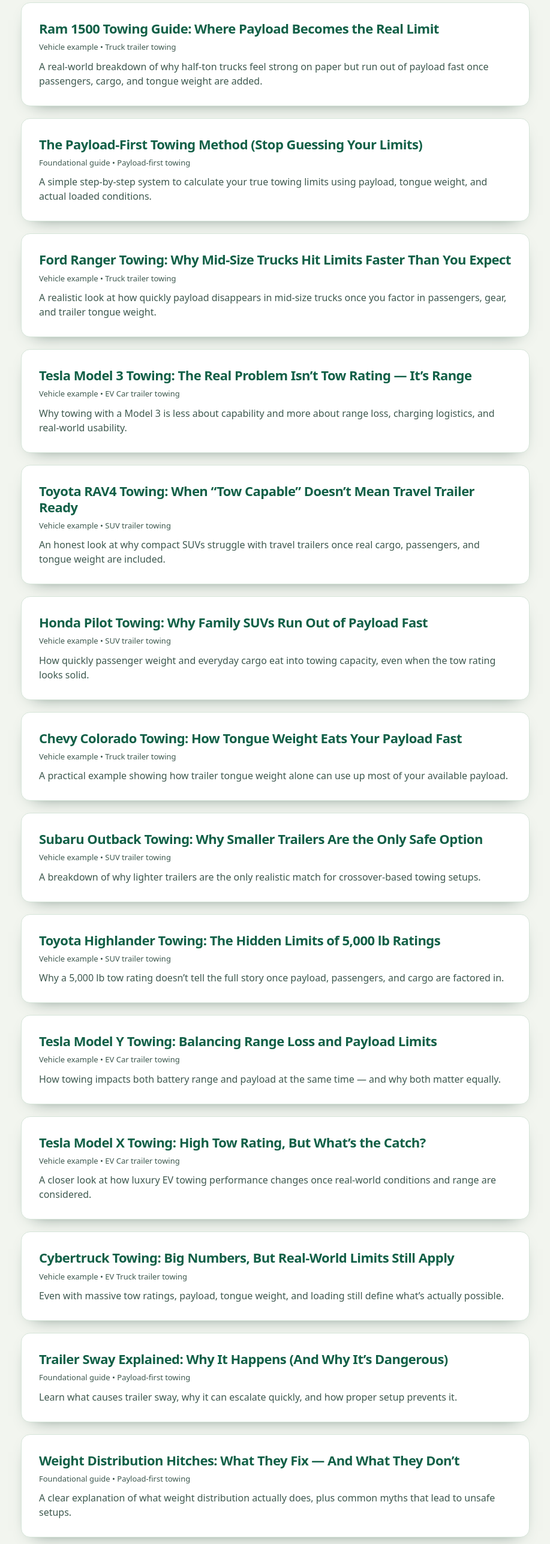
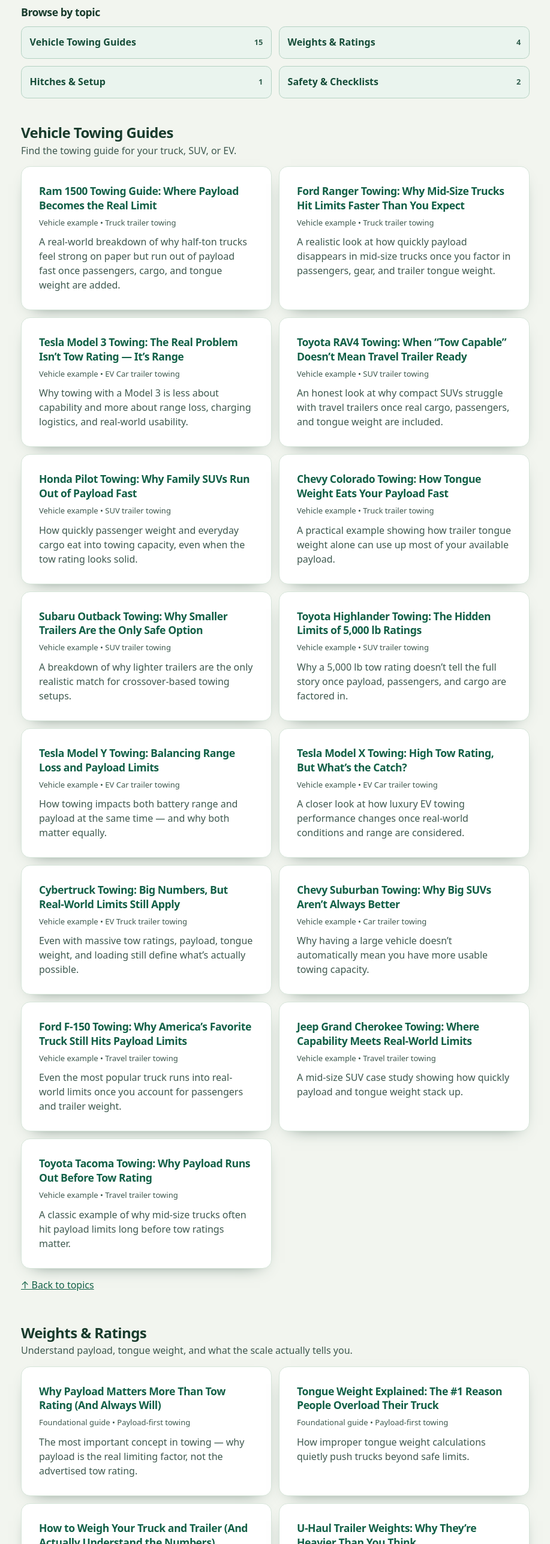
Before and after one commit to Warren1992/towcalculator-site, a plain HTML site: page blog/index.html in a window 1280 px wide. Shown: the part 226-2800 px from the top of the page at 60% size, without its empty margins (181-1098 px from the left). Drawn offline with Linux system fonts and the light colour scheme.

Commit message:
Organize towing guides into four categories

```diff
--- a/blog/index.html
+++ b/blog/index.html
@@ -79,6 +79,24 @@
 <link rel="manifest" href="/manifest.webmanifest">
 <link rel="apple-touch-icon" href="/assets/tow-touch-180.png">
 <link rel="stylesheet" href="/assets/tow-content.css">
+
+<style>
+  .topic-nav { margin: 1.6rem 0 2.5rem; padding: 0; }
+  .topic-nav h2 { font-size: 1.1rem; margin: 0 0 .75rem; }
+  .topic-nav ul, .topic-grid { margin: 0; padding: 0; list-style: none; display: grid; grid-template-columns: repeat(2, minmax(0, 1fr)); gap: .75rem; }
+  .content-page .topic-nav a { display: flex; align-items: center; justify-content: space-between; gap: .5rem; height: 100%; min-height: 54px; padding: .7rem .85rem; background: #eaf4ee; border: 1px solid #b4d2c3; border-radius: .65rem; text-decoration: none; font-weight: 700; line-height: 1.3; color: #164d39; }
+  .content-page .topic-nav a:hover { background: #d9eee2; text-decoration: underline; }
+  .topic-count { flex: 0 0 auto; font-size: .8rem; color: #315f4e; }
+  .topic-section { scroll-margin-top: 5rem; margin: 2.65rem 0; }
+  .topic-section h2 { margin: 0; }
+  .topic-summary { margin: .2rem 0 .9rem; }
+  .topic-grid .post { margin: 0; height: 100%; }
+  .topic-grid .post h3 { margin: 0 0 .45rem; font-size: 1.1rem; line-height: 1.35; }
+  .topic-grid .post p { margin: .5rem 0 0; }
+  .topic-back { display: inline-flex; align-items: center; min-height: 44px; margin-top: .35rem; }
+  @media (max-width: 620px) { .topic-grid { grid-template-columns: 1fr; } }
+  @media (max-width: 360px) { .topic-nav ul { grid-template-columns: 1fr; } }
+</style>
 </head>
 
 <body class="content-page">
@@ -94,215 +112,158 @@
       and common mistakes people make when towing.
     </p>
 
-        <div class="post">
-        <h2>
-          <a href="can-a-ram-1500-tow-a-travel-trailer.html">Ram 1500 Towing Guide: Where Payload Becomes the Real Limit</a>
-        </h2>
-        <div class="meta">Vehicle example • Truck trailer towing</div>
-        <p>
-          A real-world breakdown of why half-ton trucks feel strong on paper but run out of payload fast once passengers, cargo, and tongue weight are added.
-      </div>
+    <nav class="topic-nav" id="browse-topics" aria-labelledby="browse-heading">
+      <h2 id="browse-heading">Browse by topic</h2>
+      <ul>
+        <li><a href="#vehicle">Vehicle Towing Guides<span class="topic-count" aria-label="15 guides">15</span></a></li>
+        <li><a href="#weights">Weights &amp; Ratings<span class="topic-count" aria-label="4 guides">4</span></a></li>
+        <li><a href="#hitches">Hitches &amp; Setup<span class="topic-count" aria-label="1 guides">1</span></a></li>
+        <li><a href="#safety">Safety &amp; Checklists<span class="topic-count" aria-label="2 guides">2</span></a></li>
+      </ul>
+    </nav>
 
-        <div class="post">
-        <h2>
-          <a href="the-payload-first-towing-checklist.html">The Payload-First Towing Method (Stop Guessing Your Limits)</a>
-        </h2>
-        <div class="meta">Foundational guide • Payload-first towing</div>
-        <p>
-          A simple step-by-step system to calculate your true towing limits using payload, tongue weight, and actual loaded conditions.
-      </div>
+    <section class="topic-section" id="vehicle" aria-labelledby="vehicle-heading" tabindex="-1">
+      <h2 id="vehicle-heading">Vehicle Towing Guides</h2>
+      <p class="topic-summary">Find the towing guide for your truck, SUV, or EV.</p>
+      <ul class="topic-grid">
+        <li class="post">
+          <h3><a href="can-a-ram-1500-tow-a-travel-trailer.html">Ram 1500 Towing Guide: Where Payload Becomes the Real Limit</a></h3>
+          <div class="meta">Vehicle example • Truck trailer towing</div>
+          <p>A real-world breakdown of why half-ton trucks feel strong on paper but run out of payload fast once passengers, cargo, and tongue weight are added.</p>
+        </li>
+        <li class="post">
+          <h3><a href="can-a-ford-ranger-tow-a-travel-trailer.html">Ford Ranger Towing: Why Mid-Size Trucks Hit Limits Faster Than You Expect</a></h3>
+          <div class="meta">Vehicle example • Truck trailer towing</div>
+          <p>A realistic look at how quickly payload disappears in mid-size trucks once you factor in passengers, gear, and trailer tongue weight.</p>
+        </li>
+        <li class="post">
+          <h3><a href="can-a-tesla-model-3-tow-a-travel-trailer.html">Tesla Model 3 Towing: The Real Problem Isn’t Tow Rating — It’s Range</a></h3>
+          <div class="meta">Vehicle example • EV Car trailer towing</div>
+          <p>Why towing with a Model 3 is less about capability and more about range loss, charging logistics, and real-world usability.</p>
+        </li>
+        <li class="post">
+          <h3><a href="can-a-toyota-rav4-tow-a-travel-trailer.html">Toyota RAV4 Towing: When “Tow Capable” Doesn’t Mean Travel Trailer Ready</a></h3>
+          <div class="meta">Vehicle example • SUV trailer towing</div>
+          <p>An honest look at why compact SUVs struggle with travel trailers once real cargo, passengers, and tongue weight are included.</p>
+        </li>
+        <li class="post">
+          <h3><a href="can-a-honda-pilot-tow-a-travel-trailer.html">Honda Pilot Towing: Why Family SUVs Run Out of Payload Fast</a></h3>
+          <div class="meta">Vehicle example • SUV trailer towing</div>
+          <p>How quickly passenger weight and everyday cargo eat into towing capacity, even when the tow rating looks solid.</p>
+        </li>
+        <li class="post">
+          <h3><a href="can-a-chevy-colorado-tow-a-travel-trailer.html">Chevy Colorado Towing: How Tongue Weight Eats Your Payload Fast</a></h3>
+          <div class="meta">Vehicle example • Truck trailer towing</div>
+          <p>A practical example showing how trailer tongue weight alone can use up most of your available payload.</p>
+        </li>
+        <li class="post">
+          <h3><a href="can-a-subaru-outback-tow-a-travel-trailer.html">Subaru Outback Towing: Why Smaller Trailers Are the Only Safe Option</a></h3>
+          <div class="meta">Vehicle example • SUV trailer towing</div>
+          <p>A breakdown of why lighter trailers are the only realistic match for crossover-based towing setups.</p>
+        </li>
+        <li class="post">
+          <h3><a href="can-a-toyota-highlander-tow-a-travel-trailer.html">Toyota Highlander Towing: The Hidden Limits of 5,000 lb Ratings</a></h3>
+          <div class="meta">Vehicle example • SUV trailer towing</div>
+          <p>Why a 5,000 lb tow rating doesn’t tell the full story once payload, passengers, and cargo are factored in.</p>
+        </li>
+        <li class="post">
+          <h3><a href="can-a-tesla-model-y-tow-a-travel-trailer.html">Tesla Model Y Towing: Balancing Range Loss and Payload Limits</a></h3>
+          <div class="meta">Vehicle example • EV Car trailer towing</div>
+          <p>How towing impacts both battery range and payload at the same time — and why both matter equally.</p>
+        </li>
+        <li class="post">
+          <h3><a href="can-a-tesla-model-x-tow-a-travel-trailer.html">Tesla Model X Towing: High Tow Rating, But What’s the Catch?</a></h3>
+          <div class="meta">Vehicle example • EV Car trailer towing</div>
+          <p>A closer look at how luxury EV towing performance changes once real-world conditions and range are considered.</p>
+        </li>
+        <li class="post">
+          <h3><a href="can-a-tesla-cybertruck-tow-a-travel-trailer.html">Cybertruck Towing: Big Numbers, But Real-World Limits Still Apply</a></h3>
+          <div class="meta">Vehicle example • EV Truck trailer towing</div>
+          <p>Even with massive tow ratings, payload, tongue weight, and loading still define what’s actually possible.</p>
+        </li>
+        <li class="post">
+          <h3><a href="can-a-suburban-tow-a-car-trailer.html">Chevy Suburban Towing: Why Big SUVs Aren’t Always Better</a></h3>
+          <div class="meta">Vehicle example • Car trailer towing</div>
+          <p>Why having a large vehicle doesn’t automatically mean you have more usable towing capacity.</p>
+        </li>
+        <li class="post">
+          <h3><a href="can-a-ford-f150-tow-a-travel-trailer.html">Ford F-150 Towing: Why America’s Favorite Truck Still Hits Payload Limits</a></h3>
+          <div class="meta">Vehicle example • Travel trailer towing</div>
+          <p>Even the most popular truck runs into real-world limits once you account for passengers and trailer weight.</p>
+        </li>
+        <li class="post">
+          <h3><a href="can-a-jeep-grand-cherokee-tow-a-travel-trailer.html">Jeep Grand Cherokee Towing: Where Capability Meets Real-World Limits</a></h3>
+          <div class="meta">Vehicle example • Travel trailer towing</div>
+          <p>A mid-size SUV case study showing how quickly payload and tongue weight stack up.</p>
+        </li>
+        <li class="post">
+          <h3><a href="can-a-toyota-tacoma-tow-a-travel-trailer.html">Toyota Tacoma Towing: Why Payload Runs Out Before Tow Rating</a></h3>
+          <div class="meta">Vehicle example • Travel trailer towing</div>
+          <p>A classic example of why mid-size trucks often hit payload limits long before tow ratings matter.</p>
+        </li>
+      </ul>
+      <a class="topic-back" href="#browse-topics">↑ Back to topics</a>
+    </section>
 
-        <div class="post">
-        <h2>
-          <a href="can-a-ford-ranger-tow-a-travel-trailer.html">Ford Ranger Towing: Why Mid-Size Trucks Hit Limits Faster Than You Expect</a>
-        </h2>
-        <div class="meta">Vehicle example • Truck trailer towing</div>
-        <p>
-          A realistic look at how quickly payload disappears in mid-size trucks once you factor in passengers, gear, and trailer tongue weight.
-      </div>
+    <section class="topic-section" id="weights" aria-labelledby="weights-heading" tabindex="-1">
+      <h2 id="weights-heading">Weights &amp; Ratings</h2>
+      <p class="topic-summary">Understand payload, tongue weight, and what the scale actually tells you.</p>
+      <ul class="topic-grid">
+        <li class="post">
+          <h3><a href="payload-vs-tow-rating.html">Why Payload Matters More Than Tow Rating (And Always Will)</a></h3>
+          <div class="meta">Foundational guide • Payload-first towing</div>
+          <p>The most important concept in towing — why payload is the real limiting factor, not the advertised tow rating.</p>
+        </li>
+        <li class="post">
+          <h3><a href="tongue-weight-explained.html">Tongue Weight Explained: The #1 Reason People Overload Their Truck</a></h3>
+          <div class="meta">Foundational guide • Payload-first towing</div>
+          <p>How improper tongue weight calculations quietly push trucks beyond safe limits.</p>
+        </li>
+        <li class="post">
+          <h3><a href="how-to-weigh-your-truck-trailer-at-a-cat-scale.html">How to Weigh Your Truck and Trailer (And Actually Understand the Numbers)</a></h3>
+          <div class="meta">Foundational guide • Payload-first towing</div>
+          <p>A step-by-step guide to weighing your setup and making sense of axle weights, GVWR, and payload usage.</p>
+        </li>
+        <li class="post">
+          <h3><a href="how-heavy-is-a-uhaul-car-trailer.html">U-Haul Trailer Weights: Why They’re Heavier Than You Think</a></h3>
+          <div class="meta">Trailer basics • U-Haul car trailers</div>
+          <p>A breakdown of empty trailer weight, loaded weight, and why many renters underestimate towing demands.</p>
+        </li>
+      </ul>
+      <a class="topic-back" href="#browse-topics">↑ Back to topics</a>
+    </section>
 
-        <div class="post">
-        <h2>
-          <a href="can-a-tesla-model-3-tow-a-travel-trailer.html">Tesla Model 3 Towing: The Real Problem Isn’t Tow Rating — It’s Range</a>
-        </h2>
-        <div class="meta">Vehicle example • EV Car trailer towing</div>
-        <p>
-          Why towing with a Model 3 is less about capability and more about range loss, charging logistics, and real-world usability.
-      </div>
+    <section class="topic-section" id="hitches" aria-labelledby="hitches-heading" tabindex="-1">
+      <h2 id="hitches-heading">Hitches &amp; Setup</h2>
+      <p class="topic-summary">Learn what towing hardware can and can’t do.</p>
+      <ul class="topic-grid">
+        <li class="post">
+          <h3><a href="weight-distribution-hitch-setup.html">Weight Distribution Hitches: What They Fix — And What They Don’t</a></h3>
+          <div class="meta">Foundational guide • Payload-first towing</div>
+          <p>A clear explanation of what weight distribution actually does, plus common myths that lead to unsafe setups.</p>
+        </li>
+      </ul>
+      <a class="topic-back" href="#browse-topics">↑ Back to topics</a>
+    </section>
 
-        <div class="post">
-        <h2>
-          <a href="can-a-toyota-rav4-tow-a-travel-trailer.html">Toyota RAV4 Towing: When “Tow Capable” Doesn’t Mean Travel Trailer Ready</a>
-        </h2>
-        <div class="meta">Vehicle example • SUV trailer towing</div>
-        <p>
-          An honest look at why compact SUVs struggle with travel trailers once real cargo, passengers, and tongue weight are included.
-      </div>
+    <section class="topic-section" id="safety" aria-labelledby="safety-heading" tabindex="-1">
+      <h2 id="safety-heading">Safety &amp; Checklists</h2>
+      <p class="topic-summary">Plan your load and recognize problems before they escalate.</p>
+      <ul class="topic-grid">
+        <li class="post">
+          <h3><a href="the-payload-first-towing-checklist.html">The Payload-First Towing Method (Stop Guessing Your Limits)</a></h3>
+          <div class="meta">Foundational guide • Payload-first towing</div>
+          <p>A simple step-by-step system to calculate your true towing limits using payload, tongue weight, and actual loaded conditions.</p>
+        </li>
+        <li class="post">
+          <h3><a href="trailer-sway-why-it-happens.html">Trailer Sway Explained: Why It Happens (And Why It’s Dangerous)</a></h3>
+          <div class="meta">Foundational guide • Payload-first towing</div>
+          <p>Learn what causes trailer sway, why it can escalate quickly, and how proper setup prevents it.</p>
+        </li>
+      </ul>
+      <a class="topic-back" href="#browse-topics">↑ Back to topics</a>
+    </section>
 
-        <div class="post">
-        <h2>
-          <a href="can-a-honda-pilot-tow-a-travel-trailer.html">Honda Pilot Towing: Why Family SUVs Run Out of Payload Fast</a>
-        </h2>
-        <div class="meta">Vehicle example • SUV trailer towing</div>
-        <p>
-          How quickly passenger weight and everyday cargo eat into towing capacity, even when the tow rating looks solid.
-      </div>
-
-        <div class="post">
-        <h2>
-          <a href="can-a-chevy-colorado-tow-a-travel-trailer.html">Chevy Colorado Towing: How Tongue Weight Eats Your Payload Fast</a>
-        </h2>
-        <div class="meta">Vehicle example • Truck trailer towing</div>
-        <p>
-          A practical example showing how trailer tongue weight alone can use up most of your available payload.
-      </div>
-
-        <div class="post">
-        <h2>
-          <a href="can-a-subaru-outback-tow-a-travel-trailer.html">Subaru Outback Towing: Why Smaller Trailers Are the Only Safe Option</a>
-        </h2>
-        <div class="meta">Vehicle example • SUV trailer towing</div>
-        <p>
-          A breakdown of why lighter trailers are the only realistic match for crossover-based towing setups.
-      </div>
-
-        <div class="post">
-        <h2>
-          <a href="can-a-toyota-highlander-tow-a-travel-trailer.html">Toyota Highlander Towing: The Hidden Limits of 5,000 lb Ratings</a>
-        </h2>
-        <div class="meta">Vehicle example • SUV trailer towing</div>
-        <p>
-          Why a 5,000 lb tow rating doesn’t tell the full story once payload, passengers, and cargo are factored in.
-      </div>
-
-        <div class="post">
-        <h2>
-          <a href="can-a-tesla-model-y-tow-a-travel-trailer.html">Tesla Model Y Towing: Balancing Range Loss and Payload Limits</a>
-        </h2>
-        <div class="meta">Vehicle example • EV Car trailer towing</div>
-        <p>
-          How towing impacts both battery range and payload at the same time — and why both matter equally.
-      </div>
-
-        <div class="post">
-        <h2>
-          <a href="can-a-tesla-model-x-tow-a-travel-trailer.html">Tesla Model X Towing: High Tow Rating, But What’s the Catch?</a>
-        </h2>
-        <div class="meta">Vehicle example • EV Car trailer towing</div>
-        <p>
-          A closer look at how luxury EV towing performance changes once real-world conditions and range are considered.
-        </p>
-      </div>
-
-        <div class="post">
-        <h2>
-          <a href="can-a-tesla-cybertruck-tow-a-travel-trailer.html">Cybertruck Towing: Big Numbers, But Real-World Limits Still Apply</a>
-        </h2>
-        <div class="meta">Vehicle example • EV Truck trailer towing</div>
-        <p>
-          Even with massive tow ratings, payload, tongue weight, and loading still define what’s actually possible.
-        </p>
-      </div>
-
-      <div class="post">
-      <h2>
-        <a href="trailer-sway-why-it-happens.html">Trailer Sway Explained: Why It Happens (And Why It’s Dangerous)</a>
-      </h2>
-      <div class="meta">Foundational guide • Payload-first towing</div>
-      <p>
-        Learn what causes trailer sway, why it can escalate quickly, and how proper setup prevents it.
-      </p>
-    </div>
-
-      <div class="post">
-      <h2>
-        <a href="weight-distribution-hitch-setup.html">Weight Distribution Hitches: What They Fix — And What They Don’t</a>
-      </h2>
-      <div class="meta">Foundational guide • Payload-first towing</div>
-      <p>
-        A clear explanation of what weight distribution actually does, plus common myths that lead to unsafe setups.
-      </p>
-    </div>
-
-    <div class="post">
-      <h2>
-        <a href="payload-vs-tow-rating.html">Why Payload Matters More Than Tow Rating (And Always Will)</a>
-      </h2>
-      <div class="meta">Foundational guide • Payload-first towing</div>
-      <p>
-        The most important concept in towing — why payload is the real limiting factor, not the advertised tow rating.
-      </p>
-    </div>
-
-        <div class="post">
-      <h2>
-        <a href="tongue-weight-explained.html">Tongue Weight Explained: The #1 Reason People Overload Their Truck</a>
-      </h2>
-      <div class="meta">Foundational guide • Payload-first towing</div>
-      <p>
-        How improper tongue weight calculations quietly push trucks beyond safe limits.
-      </p>
-    </div>
-
-            <div class="post">
-      <h2>
-        <a href="how-to-weigh-your-truck-trailer-at-a-cat-scale.html">How to Weigh Your Truck and Trailer (And Actually Understand the Numbers)</a>
-      </h2>
-      <div class="meta">Foundational guide • Payload-first towing</div>
-      <p>
-        A step-by-step guide to weighing your setup and making sense of axle weights, GVWR, and payload usage.
-      </p>
-    </div>
-
-    <div class="post">
-        <h2>
-          <a href="can-a-suburban-tow-a-car-trailer.html">Chevy Suburban Towing: Why Big SUVs Aren’t Always Better</a>
-        </h2>
-        <div class="meta">Vehicle example • Car trailer towing</div>
-        <p>
-          Why having a large vehicle doesn’t automatically mean you have more usable towing capacity.
-        </p>
-      </div>
-
-        <div class="post">
-        <h2>
-          <a href="can-a-ford-f150-tow-a-travel-trailer.html">Ford F-150 Towing: Why America’s Favorite Truck Still Hits Payload Limits</a>
-        </h2>
-        <div class="meta">Vehicle example • Travel trailer towing</div>
-        <p>
-          Even the most popular truck runs into real-world limits once you account for passengers and trailer weight.
-        </p>
-      </div>
-
-            <div class="post">
-        <h2>
-          <a href="can-a-jeep-grand-cherokee-tow-a-travel-trailer.html">Jeep Grand Cherokee Towing: Where Capability Meets Real-World Limits</a>
-        </h2>
-        <div class="meta">Vehicle example • Travel trailer towing</div>
-        <p>
-          A mid-size SUV case study showing how quickly payload and tongue weight stack up.
-        </p>
-      </div>
-
-        <div class="post">
-        <h2>
-          <a href="can-a-toyota-tacoma-tow-a-travel-trailer.html">Toyota Tacoma Towing: Why Payload Runs Out Before Tow Rating</a>
-        </h2>
-        <div class="meta">Vehicle example • Travel trailer towing</div>
-        <p>
-          A classic example of why mid-size trucks often hit payload limits long before tow ratings matter.
-        </p>
-      </div>
-
-      <div class="post">
-        <h2>
-          <a href="how-heavy-is-a-uhaul-car-trailer.html">U-Haul Trailer Weights: Why They’re Heavier Than You Think</a>
-        </h2>
-        <div class="meta">Trailer basics • U-Haul car trailers</div>
-        <p>
-          A breakdown of empty trailer weight, loaded weight, and why many renters underestimate towing demands.
-        </p>
-      </div>
         <div class="footer-links">
       <a href="/about.html">About</a> •
       <a href="/privacy-policy.html">Privacy Policy</a> •
```
